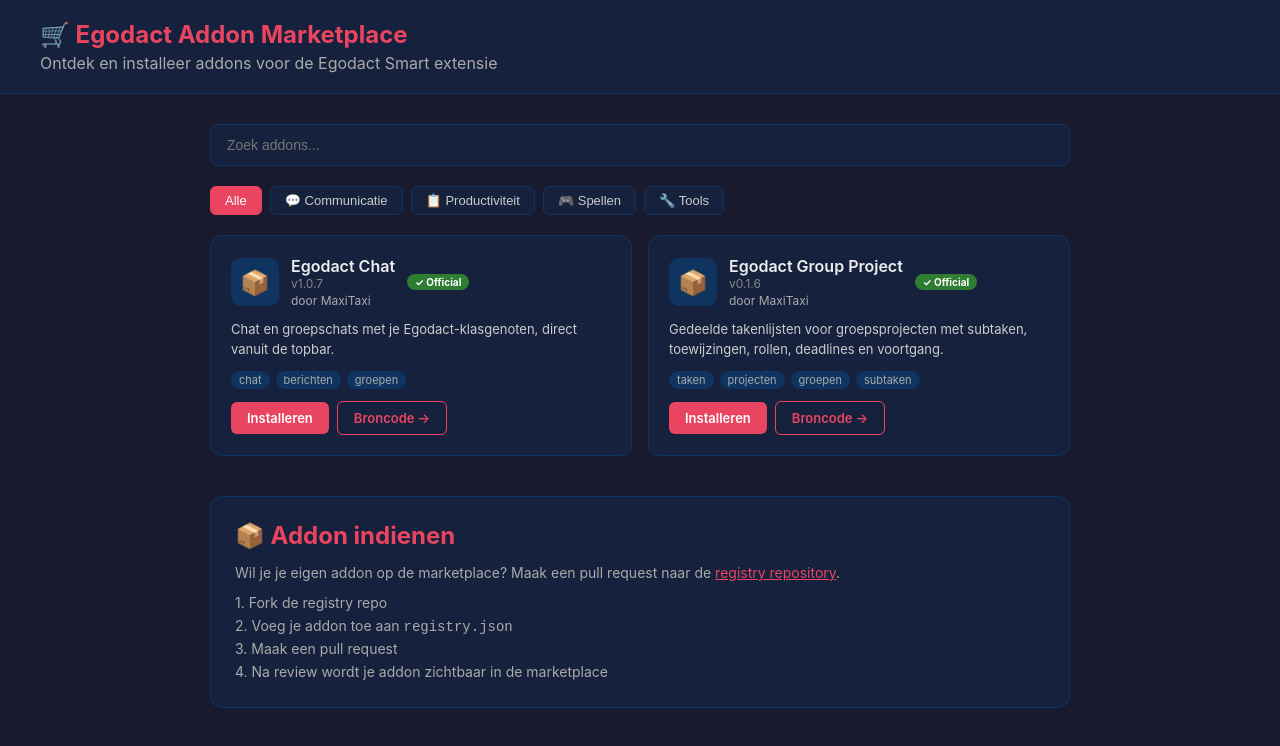
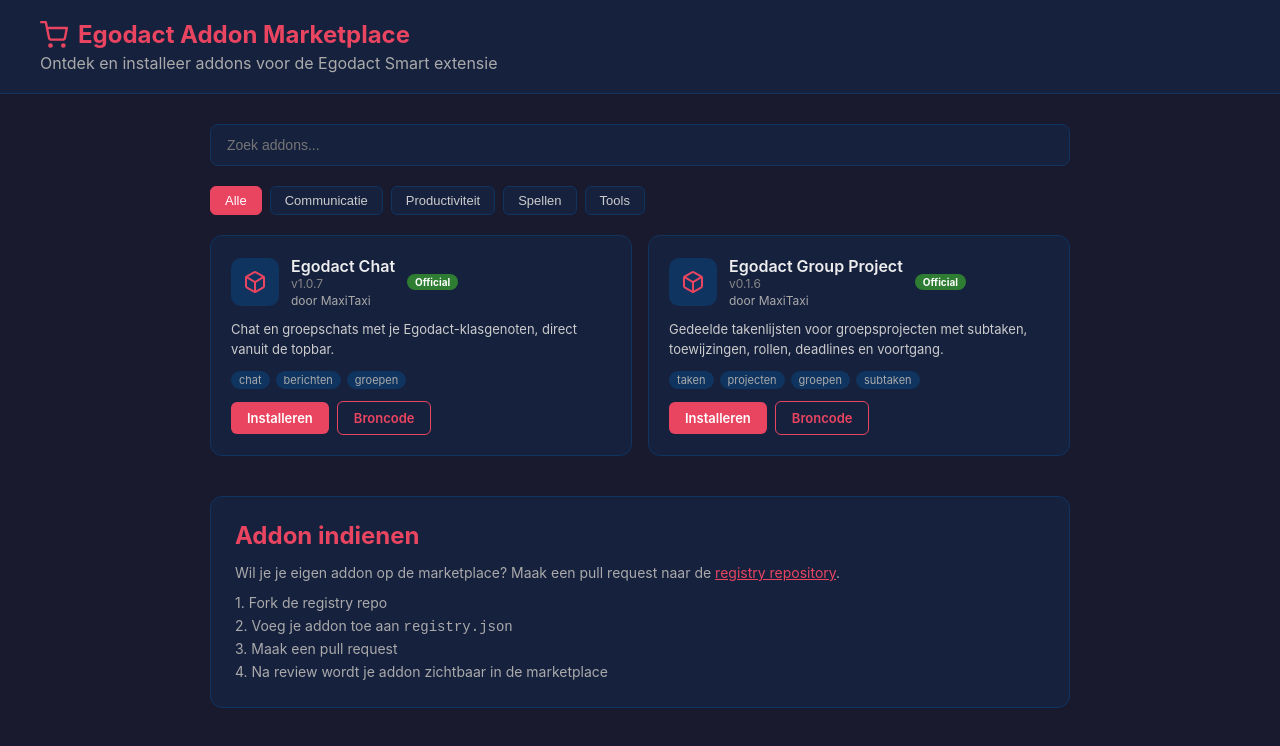
Before and after one commit to hoggie-homerserver/Egodact_addon_marketplace, a plain HTML site: page index.html in a window 1280 px wide. Drawn offline with Linux system fonts and the light colour scheme.

Commit message:
Replace emoji icons with SVG icons

```diff
--- a/index.html
+++ b/index.html
@@ -8,7 +8,8 @@
     * { box-sizing: border-box; margin: 0; padding: 0; }
     body { font-family: -apple-system, BlinkMacSystemFont, 'Segoe UI', Roboto, sans-serif; background: #1a1a2e; color: #eee; min-height: 100vh; }
     .header { background: #16213e; padding: 20px 40px; border-bottom: 1px solid #0f3460; }
-    .header h1 { font-size: 24px; color: #e94560; }
+    .header h1 { font-size: 24px; color: #e94560; display: flex; align-items: center; gap: 10px; }
+    .header h1 svg { width: 28px; height: 28px; }
     .header p { color: #aaa; margin-top: 4px; }
     .container { max-width: 900px; margin: 0 auto; padding: 30px 20px; }
     .search { width: 100%; padding: 12px 16px; border: 1px solid #0f3460; border-radius: 8px; background: #16213e; color: #eee; font-size: 14px; margin-bottom: 20px; }
@@ -16,7 +17,8 @@
     .card { background: #16213e; border: 1px solid #0f3460; border-radius: 12px; padding: 20px; transition: transform 0.2s, box-shadow 0.2s; }
     .card:hover { transform: translateY(-2px); box-shadow: 0 4px 20px rgba(0,0,0,0.3); }
     .card-header { display: flex; align-items: center; gap: 12px; margin-bottom: 12px; }
-    .card-icon { width: 48px; height: 48px; border-radius: 10px; background: #0f3460; display: flex; align-items: center; justify-content: center; font-size: 24px; }
+    .card-icon { width: 48px; height: 48px; border-radius: 10px; background: #0f3460; display: flex; align-items: center; justify-content: center; flex-shrink: 0; color: #e94560; }
+    .card-icon svg { width: 24px; height: 24px; }
     .card-name { font-size: 16px; font-weight: 600; }
     .card-version { font-size: 12px; color: #888; }
     .card-author { font-size: 12px; color: #aaa; margin-top: 2px; }
@@ -41,7 +43,10 @@
 </head>
 <body>
   <div class="header">
-    <h1>🛒 Egodact Addon Marketplace</h1>
+    <h1>
+      <svg viewBox="0 0 24 24" fill="none" stroke="currentColor" stroke-width="2" stroke-linecap="round" stroke-linejoin="round"><circle cx="9" cy="21" r="1"/><circle cx="20" cy="21" r="1"/><path d="M1 1h4l2.68 13.39a2 2 0 0 0 2 1.61h9.72a2 2 0 0 0 2-1.61L23 6H6"/></svg>
+      Egodact Addon Marketplace
+    </h1>
     <p>Ontdek en installeer addons voor de Egodact Smart extensie</p>
   </div>
   <div class="container">
@@ -51,7 +56,7 @@
     <div class="empty" id="empty" style="display:none;">Geen addons gevonden.</div>
 
     <div class="submit-section">
-      <h2>📦 Addon indienen</h2>
+      <h2>Addon indienen</h2>
       <p>Wil je je eigen addon op de marketplace? Maak een pull request naar de <a href="https://github.com/hoggie-homerserver/Egodact_addon_marketplace" target="_blank">registry repository</a>.</p>
       <p style="margin-top: 8px;">1. Fork de registry repo<br>2. Voeg je addon toe aan <code>registry.json</code><br>3. Maak een pull request<br>4. Na review wordt je addon zichtbaar in de marketplace</p>
     </div>
@@ -83,7 +88,7 @@
       (registry.categories || []).forEach(cat => {
         const btn = document.createElement('button');
         btn.className = 'cat-btn' + (activeCategory === cat.id ? ' active' : '');
-        btn.textContent = (cat.icon || '') + ' ' + cat.name;
+        btn.textContent = cat.name;
         btn.addEventListener('click', () => { activeCategory = cat.id; renderCategories(); renderAddons(); });
         container.appendChild(btn);
       });
@@ -106,24 +111,26 @@
       if (!addons.length) { empty.style.display = 'block'; return; }
       empty.style.display = 'none';
 
+      const packageIcon = '<svg viewBox="0 0 24 24" fill="none" stroke="currentColor" stroke-width="2" stroke-linecap="round" stroke-linejoin="round"><path d="M21 16V8a2 2 0 0 0-1-1.73l-7-4a2 2 0 0 0-2 0l-7 4A2 2 0 0 0 3 8v8a2 2 0 0 0 1 1.73l7 4a2 2 0 0 0 2 0l7-4A2 2 0 0 0 21 16z"/><polyline points="3.27 6.96 12 12.01 20.73 6.96"/><line x1="12" y1="22.08" x2="12" y2="12"/></svg>';
+
       addons.forEach(addon => {
         const card = document.createElement('div');
         card.className = 'card';
         card.innerHTML = `
           <div class="card-header">
-            <div class="card-icon">📦</div>
+            <div class="card-icon">${packageIcon}</div>
             <div>
               <div class="card-name">${escapeHtml(addon.name)}</div>
               <div class="card-version">v${escapeHtml(addon.version)}</div>
               <div class="card-author">door ${escapeHtml(addon.author || 'Onbekend')}</div>
             </div>
-            ${addon.verified ? '<span class="badge">✓ Official</span>' : ''}
+            ${addon.verified ? '<span class="badge">Official</span>' : ''}
           </div>
           <div class="card-desc">${escapeHtml(addon.description || '')}</div>
           <div class="card-tags">${(addon.tags || []).map(t => '<span class="tag">' + escapeHtml(t) + '</span>').join('')}</div>
           <div class="card-footer">
             <a class="btn btn-install" href="${escapeHtml(addon.repo)}" target="_blank">Installeren</a>
-            <a class="btn btn-source" href="${escapeHtml(addon.repo)}" target="_blank">Broncode →</a>
+            <a class="btn btn-source" href="${escapeHtml(addon.repo)}" target="_blank">Broncode</a>
           </div>
         `;
         grid.appendChild(card);
--- a/registry.json
+++ b/registry.json
@@ -34,9 +34,9 @@
     }
   ],
   "categories": [
-    { "id": "communicatie", "name": "Communicatie", "icon": "💬" },
-    { "id": "productiviteit", "name": "Productiviteit", "icon": "📋" },
-    { "id": "games", "name": "Spellen", "icon": "🎮" },
-    { "id": "tools", "name": "Tools", "icon": "🔧" }
+    { "id": "communicatie", "name": "Communicatie" },
+    { "id": "productiviteit", "name": "Productiviteit" },
+    { "id": "games", "name": "Spellen" },
+    { "id": "tools", "name": "Tools" }
   ]
 }
```
